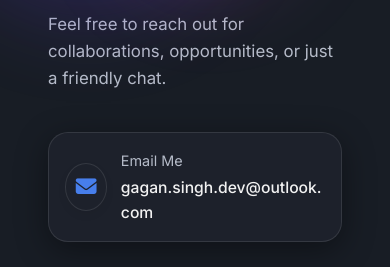
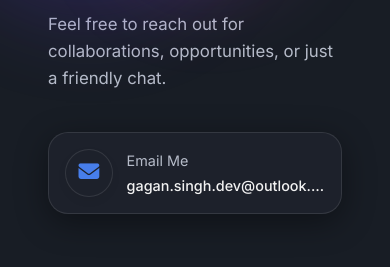
Before and after one commit to Gagan-Singh-Dev/Personal-Portfolio, a plain HTML site: page index.html in a window 390 px wide. Shown: the part 3320-3587 px from the top of the page. Drawn offline with nearby package versions, Linux system fonts and the light colour scheme; no server answers.

Commit message:
Fixed Bug

```diff
--- a/style.css
+++ b/style.css
@@ -1517,16 +1517,32 @@ img {
   }
 
   .contact-method {
+    display: grid;
+    grid-template-columns: auto 1fr;
+    align-items: center;
+    column-gap: 0.85rem;
     padding: 1rem;
   }
 
   .icon-box {
-    margin-right: 0.85rem;
+    margin-right: 0;
+    margin-bottom: 0;
     width: 48px;
     height: 48px;
   }
 
+  .method-details {
+    width: 100%;
+  }
+
+  .method-details span {
+    margin-bottom: 0.12rem;
+  }
+
   .method-details .email-link {
-    font-size: 0.98rem;
-  }
-}
+    font-size: 0.9rem;
+    white-space: nowrap;
+    overflow: hidden;
+    text-overflow: ellipsis;
+  }
+}
```
